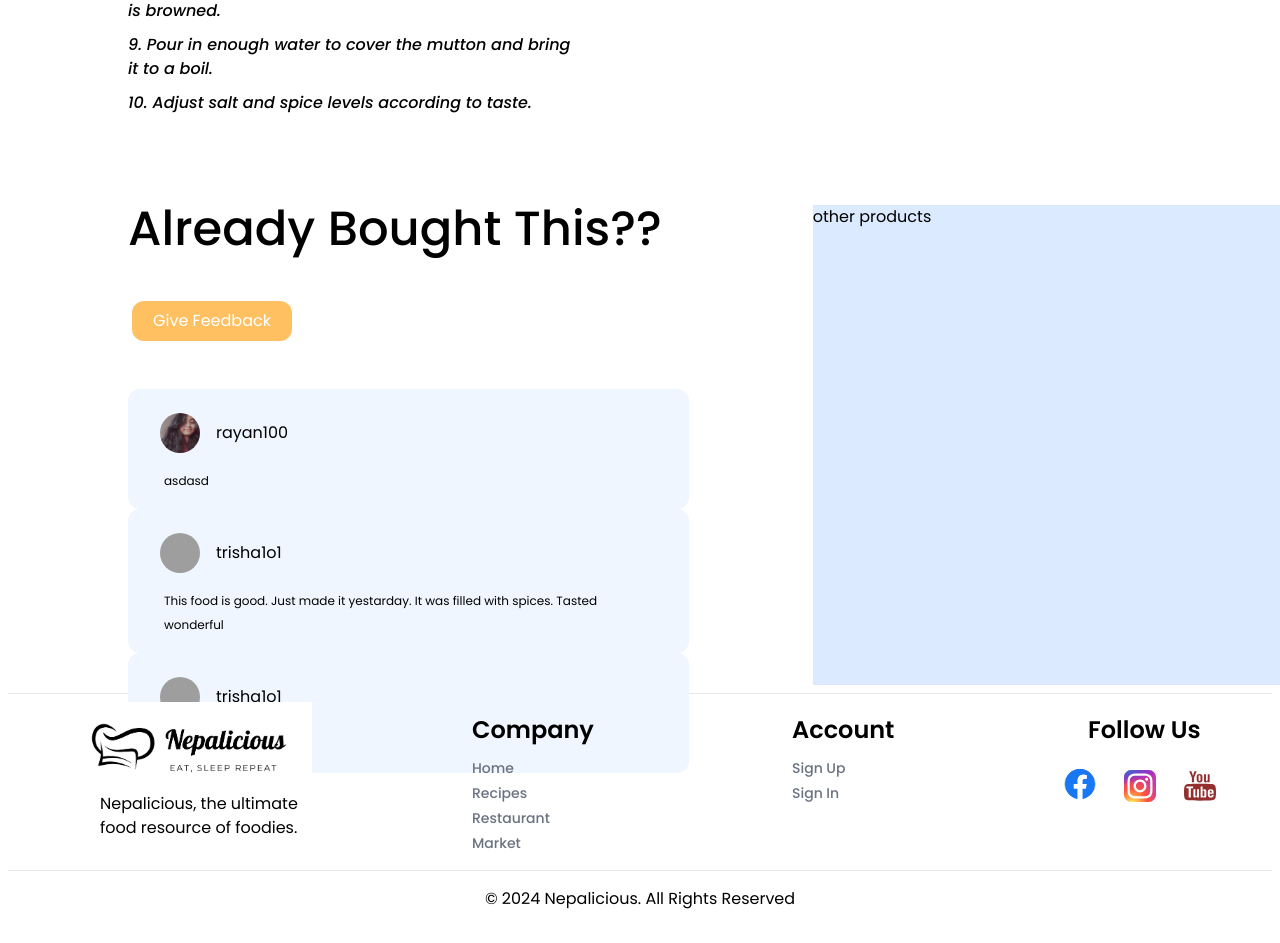
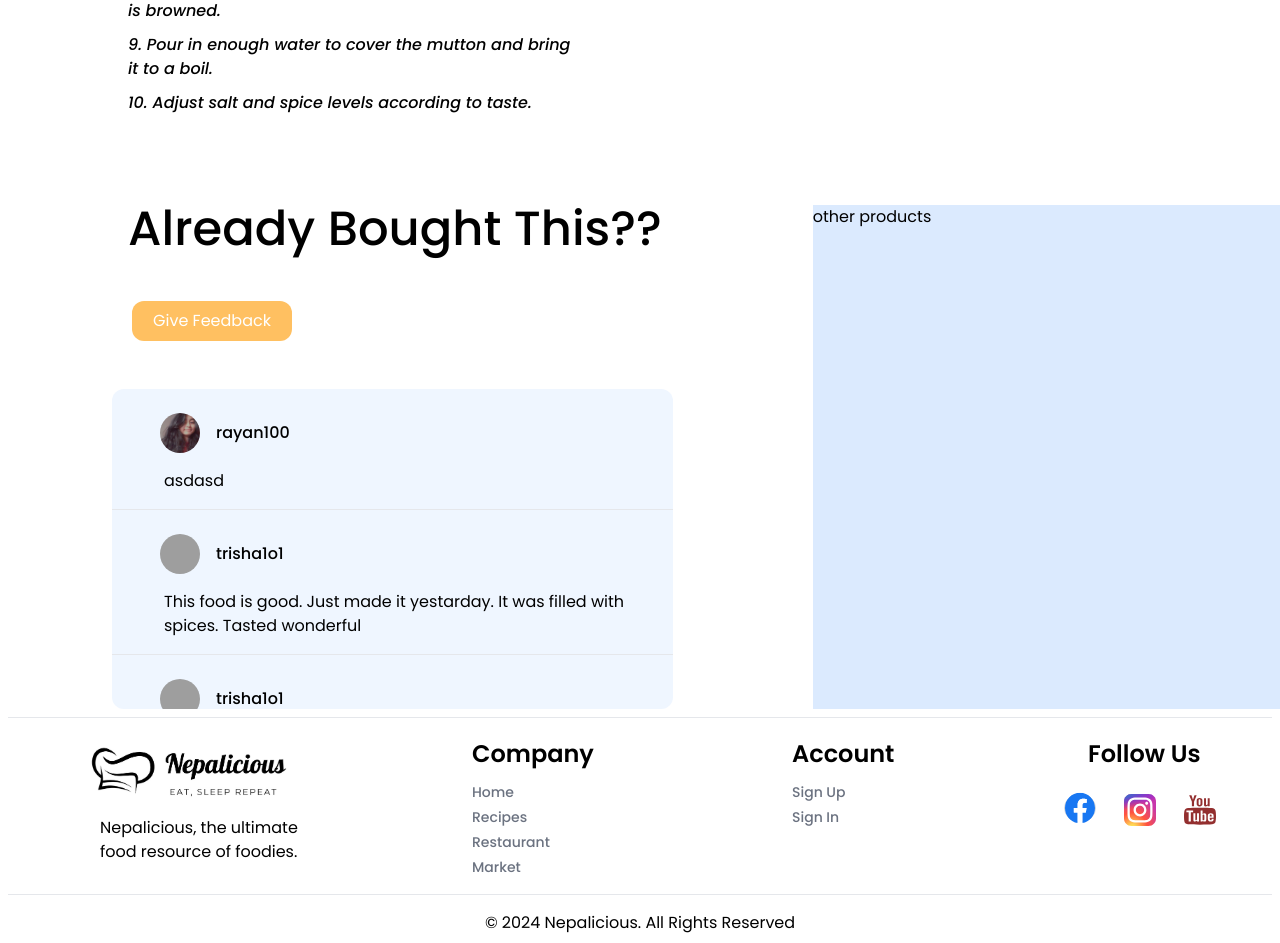
Before and after one commit to Aayam1o1/Nepalicious, a Django app: page /recipeDetail/9 in a window 1280 px wide; the page is wider, and only the part inside the window is pictured. Shown: the part 1549-2492 px from the top of that part. Before the commit the page ends 2458 px from the top of that part, so only its background shows below. Run offline with Django 4.2, Linux system fonts and the light colour scheme; data comes from the database, SQL or seed files in the repository; both versions use the stored data as it was after the commit; some libraries are stand-ins or nearby versions; grey boxes are pictures that could not be loaded.

Commit message:
Changes in UI

```diff
--- a/Nepalicious/templates/recipe/recipeDetail.html
+++ b/Nepalicious/templates/recipe/recipeDetail.html
@@ -8,6 +8,19 @@
 
     <script src="https://cdnjs.cloudflare.com/ajax/libs/flowbite/2.2.1/flowbite.min.js"></script>
     <script src="https://cdn.jsdelivr.net/gh/alpinejs/alpine@v2.x.x/dist/alpine.js" defer></script>
+    <style>
+        .custom-scrollbar {
+            overflow-y: scroll;
+        }
+
+        .custom-scrollbar::-webkit-scrollbar {
+            width: 8px;
+        }
+
+        .custom-scrollbar::-webkit-scrollbar-thumb {
+            background-color: transparent;
+        }
+    </style>
 </head>
 
 <body>
@@ -37,16 +50,16 @@
     </div>
 
     <!-- for Recipe Images -->
-    <div class=" pt-5 w-[80%] mx-auto">
+    <div class=" pt-5 w-[80%] m-auto">
         <div class="flex justify-between">
             {% if recipe_image.exists %}
             <div class="">
-                <div class="w-[830px] h-[31.5rem] flex rounded-xl bg-blue-400 justify-left items-left text-left">
+                <div class="w-[950px] h-[31.5rem] flex rounded-xl bg-blue-400 justify-left items-left text-left">
                     <img src="{{ recipe_image.first.image.url }}" class="w-full h-full object-cover" alt="">
                 </div>
             </div>
 
-            <div class="flex flex-col gap-6 ">
+            <div class="flex flex-col gap-6 mr-5">
                 <div class="w-[340px] rounded-xl">
                     <img src="{{ recipe_image.1.image.url }}" class="w-full h-full object-fit" alt="">
                 </div>
@@ -118,7 +131,7 @@
     <div class="container-2 mt-[5rem] w-full">
 
         <!-- for commment -->
-        <div class="commnet-container flex h-[60vh] justify-around">
+        <div class="commnet-container flex justify-around">
             <div class="w-[60%] ml-[7rem]">
                 <div>
                     <h1 class="text-5xl font-medium ml-4">Already Bought This??</h1>
@@ -185,8 +198,9 @@
 
 
             <!-- comment section -->
+            <div class=" overflow-y-scroll overflow-x-hidden bg-blue-50 rounded-xl w-[80%] h-[320px]">
                 {% for comment in feedback_comments %}
-            <div class="bg-blue-50  w-[80%] p-4 ml-4 rounded-xl">
+                <div class="bg-blue-50  w-full p-4 ml-4">
                     <div class="comment-user flex">
                         <div>
                             <span>
@@ -196,15 +210,19 @@
                                 {% endif %}
                             </span>
                         </div>
-                    <div class="mt-[1rem] ml-4 text-l font-meduium">
+                        <div class="mt-[1rem] ml-4 text-l font-medium">
                             {{ comment.user.username }}
                         </div>
                     </div>
-                <div class="comment-user ml-5 mt-4 text-xs w-[90%] font-light leading-6">
+                    <div class="comment-user ml-5 mt-4 text-l w-[90%] font-light leading-6">
                         {{ comment.feedback }}
                     </div>
+
                 </div>
+                <hr>
                 {% endfor %}
+            </div>
+
         </div>
         <!-- recommend other products -->
         <div class="bg-blue-100 w-[40%]">
```
Also changed, not shown: Nepalicious/templates/recipe/recipe.html (+6 -6 lines), Nepalicious/db.sqlite3. Lines whose indentation alone changed are shown as unchanged.
